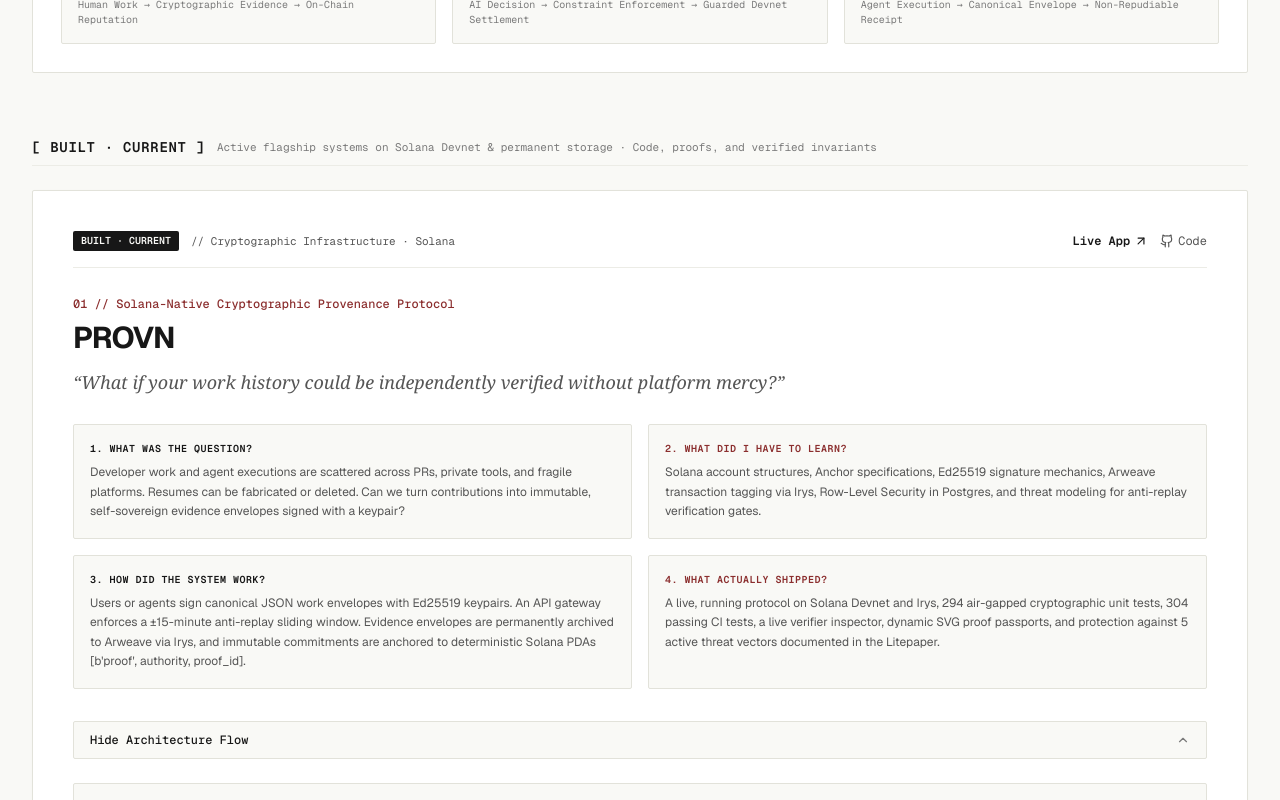
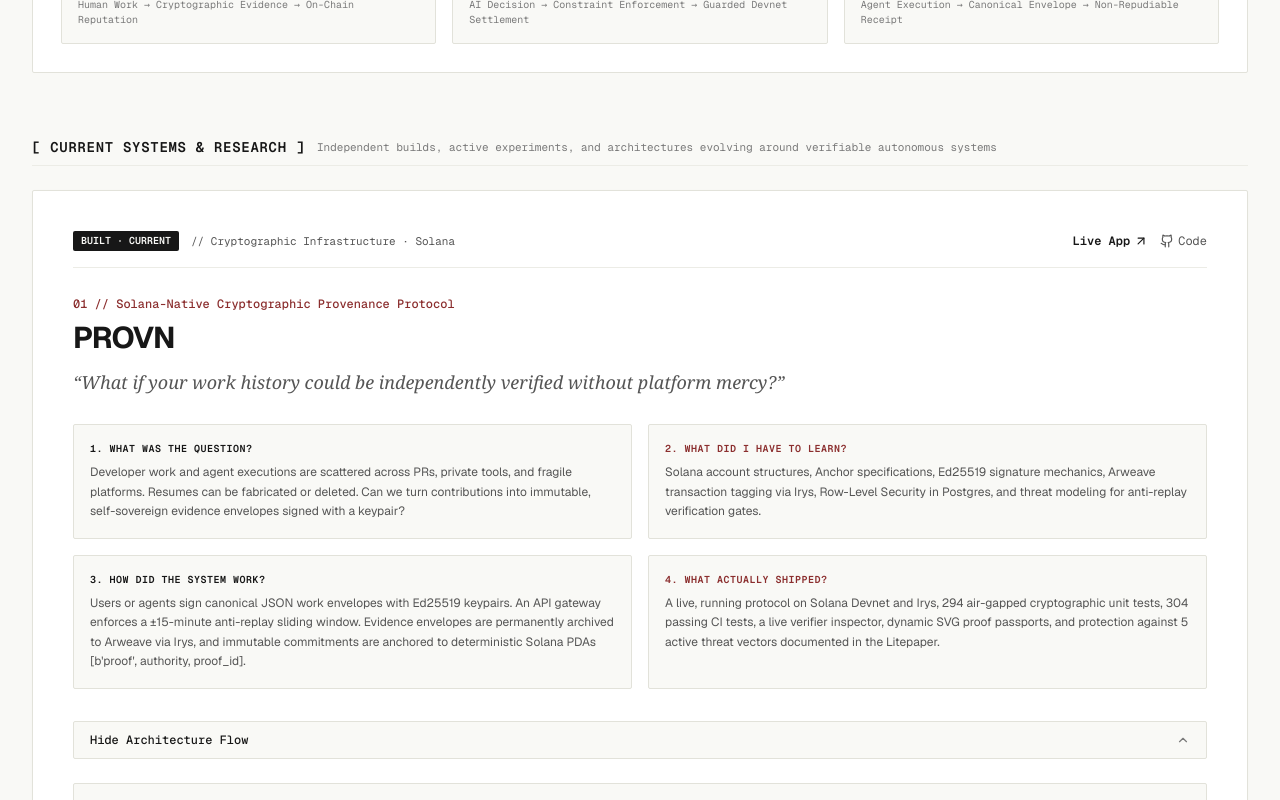
Before and after one commit to dren712/darshansite, a Next.js app: page / in a window 1280 px wide. Shown: the part 1420-2220 px from the top of the page. Built offline with nearby package versions, Linux system fonts and the light colour scheme.

Commit message:
refactor: final editorial pass - update tier header to CURRENT SYSTEMS & RESEARCH, trim Phase 5 to timeline marker, remove NAS narrator sentence, and clean HPURN copyright highlight

```diff
--- a/src/components/FeaturedWork.tsx
+++ b/src/components/FeaturedWork.tsx
@@ -255,10 +255,10 @@
         <div className="space-y-6">
           <div className="flex items-center gap-3 border-b border-paper-line pb-2 font-mono text-xs">
             <span className="font-bold text-ink uppercase tracking-wider text-sm">
-              [ BUILT · CURRENT ]
+              [ CURRENT SYSTEMS &amp; RESEARCH ]
             </span>
             <span className="text-ink-muted text-[11px]">
-              Active flagship systems on Solana Devnet &amp; permanent storage · Code, proofs, and verified invariants
+              Independent builds, active experiments, and architectures evolving around verifiable autonomous systems
             </span>
           </div>
 
--- a/src/content/about.ts
+++ b/src/content/about.ts
@@ -77,7 +77,7 @@
     title: "AI-Native Engineering",
     subtitle: "The Implementation Multiplier",
     summary:
-      "AI became an implementation multiplier: documentation, decomposition, orchestration, and verification.",
+      "AI became an implementation multiplier.",
     focus: "Accelerated prototyping, documentation-driven decomposition",
     technologies: ["Claude", "Google Antigravity", "Gemini", "Technical Documentation"],
   },
--- a/src/content/projects.ts
+++ b/src/content/projects.ts
@@ -242,9 +242,9 @@
         },
       ],
       technicalHighlights: [
-        "A student looked at cloud infrastructure and decided to build a tiny version of it himself",
         "Hands-on mastery of Linux permissions, ARM architectures, and networking protocols",
         "Operated as a functional personal daily driver for remote file synchronization",
+        "Containerized independent microservices with secure reverse tunneling via ngrok",
       ],
     },
     {
@@ -305,7 +305,7 @@
         },
       ],
       technicalHighlights: [
-        "Government of India Copyright registered for video dehazing architecture",
+        "Government of India Copyright registered",
         "Academic paper accepted with minor revisions at ICAIMEST",
         "Combined classical physics-based optics (DCP) with modern deep recurrent networks",
         "Rigorous empirical evaluation against standard computer vision benchmarks (RESIDE-6k)",
```
